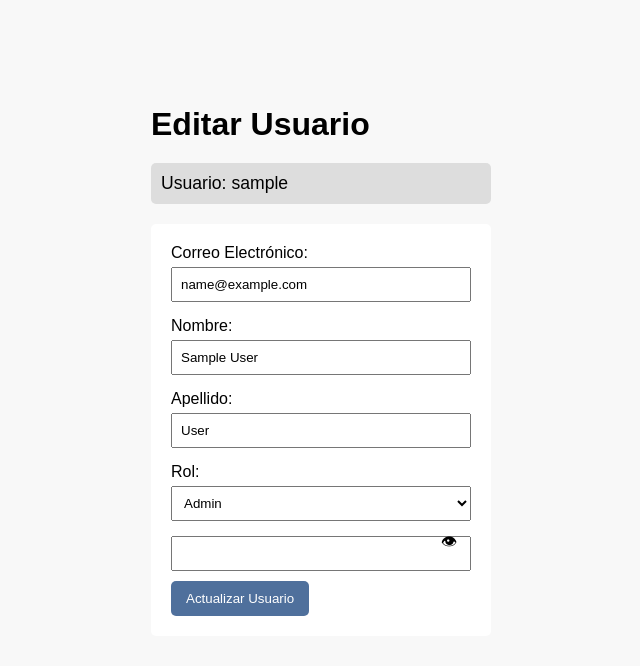
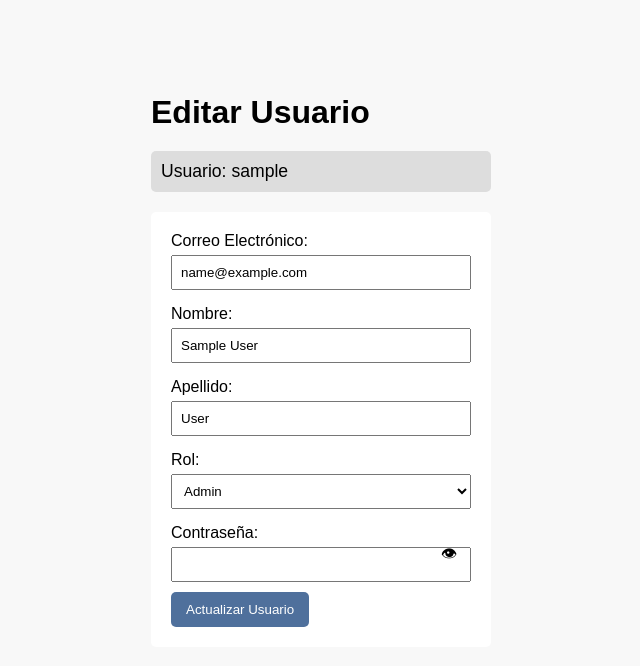
Before and after one commit to sanjaygrr/Biobanco, a Django app: page /edit_user/1/ in a window 1280 px wide. Shown: the part 80-746 px from the top of the page, without its empty margins (319-959 px from the left). Run offline with Django 4.2, Linux system fonts and the light colour scheme; a user stored in the database is signed in; tables that the repository leaves empty hold one stand-in row (values such as "Sample post").

Commit message:
fix password on edit user

```diff
--- a/Biobanco/muestras/templates/edit_user.html
+++ b/Biobanco/muestras/templates/edit_user.html
@@ -120,9 +120,11 @@
                 {% endfor %}
             </select>
         </div>
+        <label for="role">Contraseña: </label>
         <div class="password-container">
+
             <input type="password" id="password" name="password" required>
-            <label for="togglePassword" class="styled-label">&#128065;</label> <!-- Ícono de ojo -->
+            <label for="togglePassword" class="styled-label">&#128065; </label> <!-- Ícono de ojo -->
             <input type="checkbox" id="togglePassword" onclick="togglePasswordVisibility()" class="styled-checkbox">
         </div>
         <button type="submit">Actualizar Usuario</button>
```
